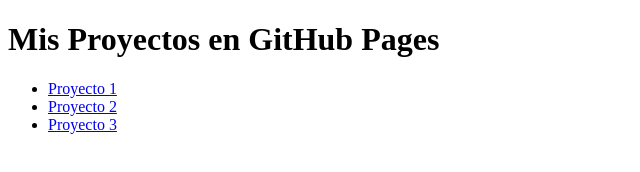
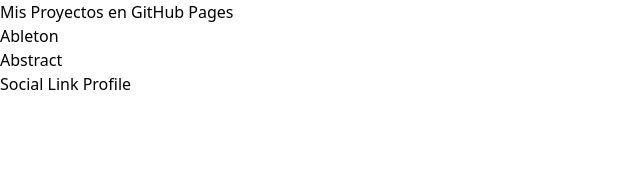
Before and after one commit to Alexanderjms/ProyectosFrontend, a plain HTML site: page index.html in a window 1280 px wide. Shown: the whole page, without its empty margins (0-640 px from the left). Drawn offline with nearby package versions, Linux system fonts and the light colour scheme.

Commit message:
Update index.html project links and adjust margin in style.css

```diff
--- a/Projects/Social_Links_Profile/style.css
+++ b/Projects/Social_Links_Profile/style.css
@@ -59,7 +59,7 @@
     background-color: rgb(76, 82, 73);
     text-align: center;
     border-radius: 10px;
-    margin-left: 70px;
+    margin-left: 90px;
     margin-top: 20px;
 }
 
--- a/index.html
+++ b/index.html
@@ -1,16 +1,16 @@
 <!DOCTYPE html>
 <html lang="es">
-<head>
     <meta charset="UTF-8">
     <meta name="viewport" content="width=device-width, initial-scale=1.0">
-    <title>Mis Proyectos</title>
+    <title>Projects</title>
+    <link href="https://cdn.jsdelivr.net/npm/tailwindcss@2.2.19/dist/tailwind.min.css" rel="stylesheet">
 </head>
 <body>
     <h1>Mis Proyectos en GitHub Pages</h1>
     <ul>
-        <li><a href="./Ableton/index.html">Proyecto 1</a></li>
-        <li><a href="./Abstract_PáginaDeAyuda/index.html">Proyecto 2</a></li>
-        <li><a href="./Social_Links_Profile/index.html">Proyecto 3</a></li>
+        <li><a href="./Projects/Ableton/index.html">Ableton</a></li>
+        <li><a href="./Projects/Abstract_PáginaDeAyuda/index.html">Abstract</a></li>
+        <li><a href="./Projects/Social_Links_Profile/index.html">Social Link Profile</a></li>
     </ul>
 </body>
 </html>
```
